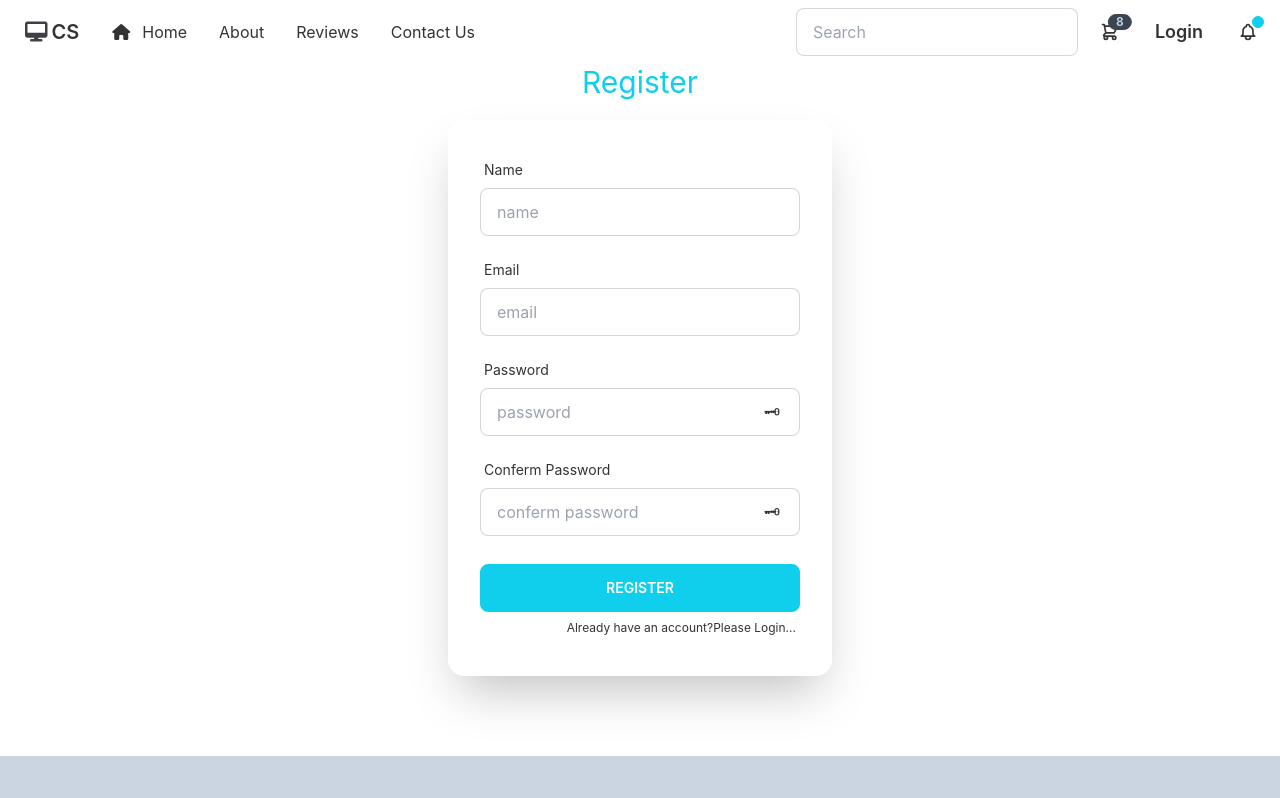
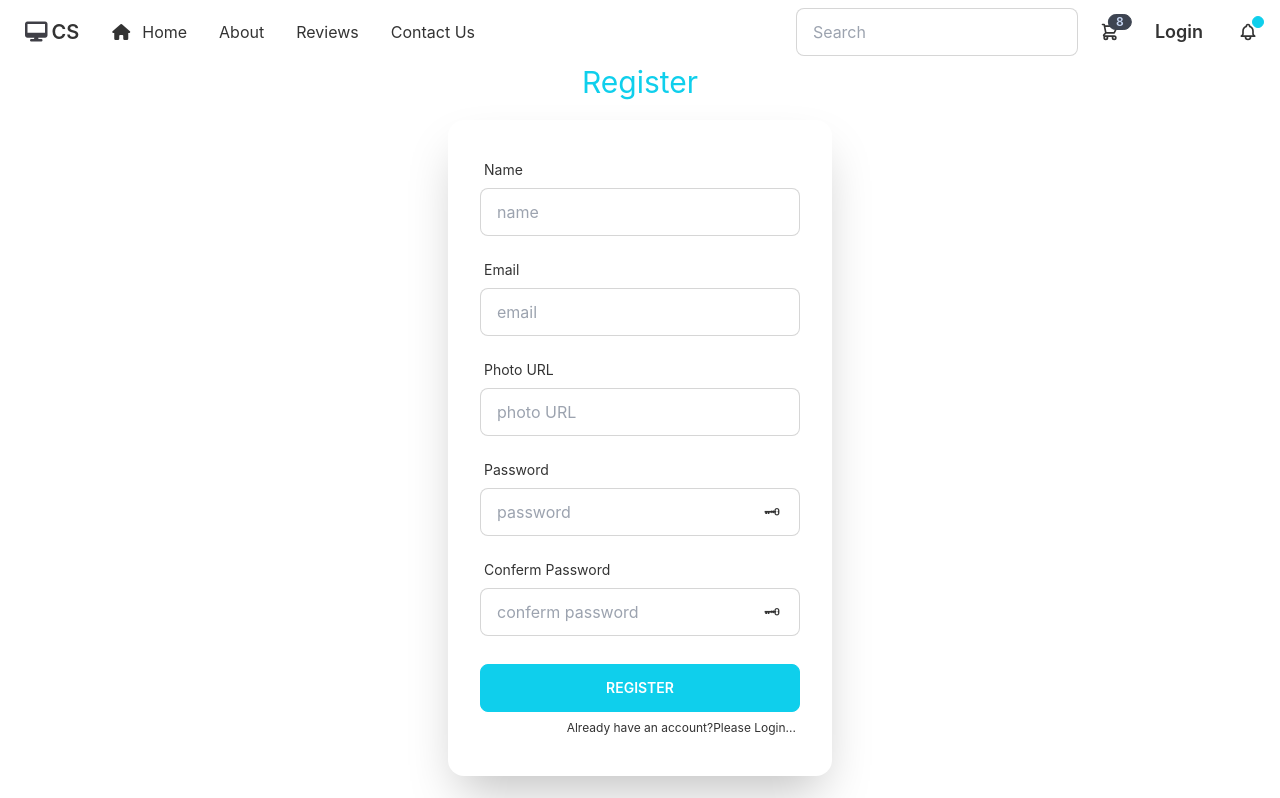
Before and after one commit to shamimulhaque1992/CompSolution_client_fullstack-react-node, a React (Create React App) app: page /register in a window 1280 px wide. Shown: the top 798 px of the page. Built offline with nearby package versions, Linux system fonts and the light colour scheme; no server answers.

Commit message:
authenticaton added

```diff
--- a/src/Pages/Purchase/Purchase.js
+++ b/src/Pages/Purchase/Purchase.js
@@ -1,7 +1,10 @@
 import React, { useEffect, useState } from "react";
+import { useAuthState } from "react-firebase-hooks/auth";
 import { useParams } from "react-router-dom";
+import auth from "../../firebase.init";
 
 const Purchase = () => {
+  const [user] = useAuthState(auth);
   const { toolId } = useParams();
 
   const [tools, setTools] = useState({});
@@ -23,6 +26,7 @@ const Purchase = () => {
                 <span className="label-text">Email</span>
               </label>
               <input
+                value={this.state.user?.email}
                 type="text"
                 placeholder="email"
                 className="input input-bordered"
--- a/src/Pages/Register/Register.js
+++ b/src/Pages/Register/Register.js
@@ -1,5 +1,8 @@
 import React, { useState } from "react";
-import { useCreateUserWithEmailAndPassword, useUpdateProfile } from "react-firebase-hooks/auth";
+import {
+  useCreateUserWithEmailAndPassword,
+  useUpdateProfile,
+} from "react-firebase-hooks/auth";
 import { useForm } from "react-hook-form";
 import { Link, useNavigate } from "react-router-dom";
 import auth from "../../firebase.init";
@@ -9,26 +12,31 @@ const Register = () => {
   const {
     register,
     formState: { errors },
-    handleSubmit,reset
+    handleSubmit,
+    reset,
   } = useForm();
   const [createUserWithEmailAndPassword, user, loading, error] =
     useCreateUserWithEmailAndPassword(auth);
   const [updateProfile, updating, updateerror] = useUpdateProfile(auth);
   const [showPassword, setShowPassword] = useState(false);
   const [showConfermPassword, setShowConfermPassword] = useState(false);
-  const navigate = useNavigate()
+  const navigate = useNavigate();
   let authError;
   let passworderror;
-  if (loading||updating) {
+  if (loading || updating) {
     return <Loading></Loading>;
   }
-  if (error||updateerror) {
-    authError = <small className="text-red-500">{error?.message||updateerror?.message}</small>;
+  if (error || updateerror) {
+    authError = (
+      <small className="text-red-500">
+        {error?.message || updateerror?.message}
+      </small>
+    );
   }
   if (user) {
     console.log(user);
   }
-  const onSubmit = async(data) => {
+  const onSubmit = async (data) => {
     if (data.password !== data.confermpassword) {
       passworderror = (
         <small className="text-red-500">Password didn't match!</small>
@@ -37,9 +45,9 @@ const Register = () => {
     }
     console.log(data);
     await createUserWithEmailAndPassword(data.email, data.password);
-    await updateProfile({ displayName: data.name });
+    await updateProfile({ displayName: data.name,  photoURL: data.photoURL});
     console.log(`update done`);
-    navigate('/about')
+    navigate("/about");
     reset();
   };
   return (
@@ -110,6 +118,30 @@ const Register = () => {
                 {errors.email?.type === "pattern" && (
                   <span className="label-text-alt text-red-500">
                     {errors.email.message}
+                  </span>
+                )}
+              </label>
+            </div>
+
+            <div className="form-control">
+              <label className="label">
+                <span className="label-text">Photo URL</span>
+              </label>
+              <input
+                {...register("photoURL", {
+                  required: {
+                    value: true,
+                    message: "photo URL is required",
+                  },
+                })}
+                type="text"
+                placeholder="photo URL"
+                className="input input-bordered"
+              />
+              <label className="label">
+                {errors.photoURL?.type === "required" && (
+                  <span className="label-text-alt text-red-500">
+                    {errors.photoURL.message}
                   </span>
                 )}
               </label>
--- a/src/Pages/Shared/Navbar/Navbar.js
+++ b/src/Pages/Shared/Navbar/Navbar.js
@@ -7,6 +7,7 @@ import { signOut } from "firebase/auth";
 
 
 const Navbar = () => {
+
   const [user] = useAuthState(auth);
   const handleSignOut = ()=> {
     signOut(auth)
@@ -132,7 +133,7 @@ const Navbar = () => {
               <label tabIndex="0" className="btn btn-ghost btn-circle avatar">
                 <div className="w-10 rounded-full">
                   <img
-                    src="https://api.lorem.space/image/face?hash=33791"
+                    src={user?.photoURL?(user.photoURL):""}
                     alt=""
                   />
                 </div>
```
Lines whose indentation alone changed are shown as unchanged.
